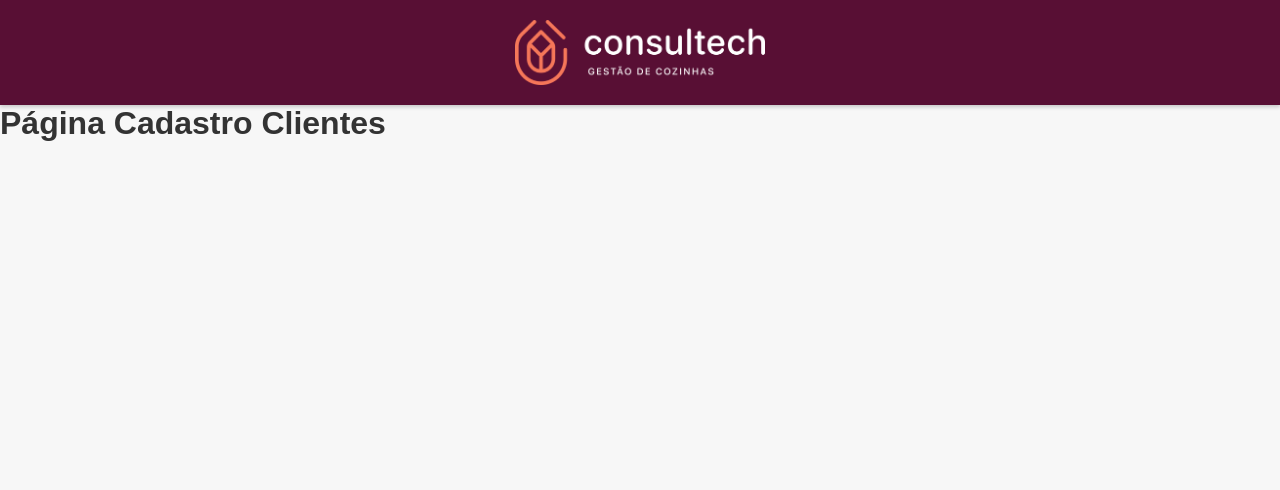
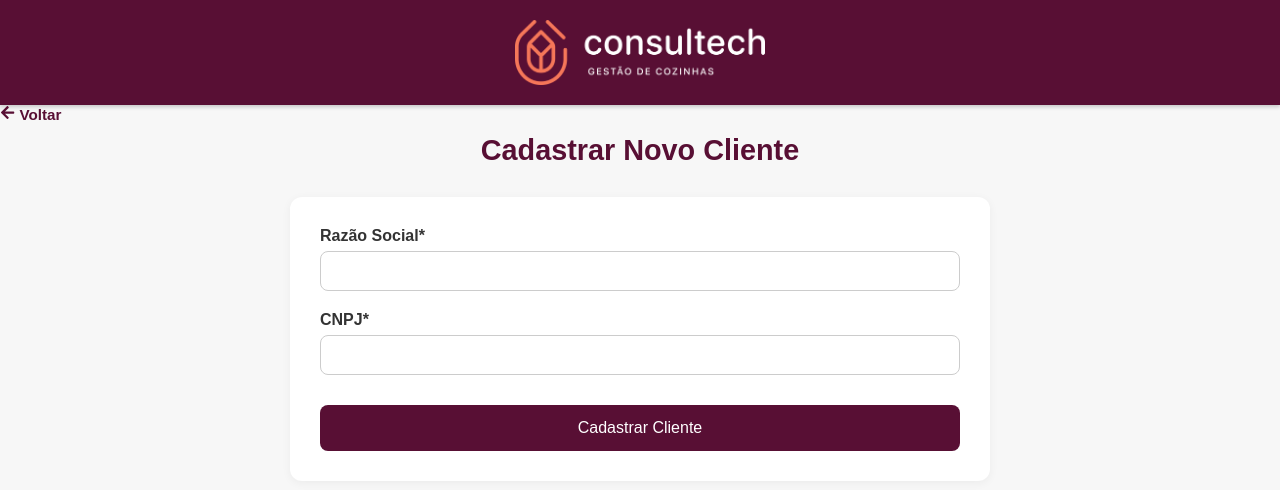
Before and after one commit to renatoft89/rto-auditorias, a React (Vite) app in the folder front-rto/: page /cadastro-clientes in a window 1280 px wide. Shown: the top 490 px of the page. Built offline with nearby package versions, Linux system fonts and the light colour scheme.

Commit message:
feat: TELA cadastro clientes

```diff
--- a/front-rto/src/App.jsx
+++ b/front-rto/src/App.jsx
@@ -1,6 +1,7 @@
 import { BrowserRouter, Routes, Route } from 'react-router-dom'
 import Cabecalho from './components/Cabecalho'
 import TelaInicial from './pages/TelaInicial'
+import CadastroClientes from './pages/CadastroClientes'
 
 function App() {
   return (
@@ -10,7 +11,7 @@ function App() {
         <Route path="/" element={<TelaInicial />} />
         <Route path='/login' element={<h1>Página de Login</h1>} />
         <Route path='/auditorias' element={<h1>Página Cadastro Usuários</h1>} />
-        <Route path='/cadastro-clientes' element={<h1>Página Cadastro Clientes</h1>} />
+        <Route path='/cadastro-clientes' element={ <CadastroClientes /> } />
       </Routes>
     </BrowserRouter>
   )
--- /dev/null
+++ b/front-rto/src/pages/CadastroClientes.jsx
@@ -0,0 +1,80 @@
+import React, { useState } from 'react';
+import { FaArrowLeft } from 'react-icons/fa';
+import '../styles/CadastroClientes/index.css'; // O CSS continua o mesmo
+
+// Antes de usar, instale a biblioteca de ícones:
+// npm install react-icons
+
+const CadastroClientes = () => {
+  // O estado agora reflete a estrutura da tabela 'clientes'
+  const [formData, setFormData] = useState({
+    razao_social: '',
+    cnpj: '',
+  });
+
+  const handleChange = (e) => {
+    const { name, value } = e.target;
+    setFormData((prevData) => ({
+      ...prevData,
+      [name]: value,
+    }));
+  };
+
+  const handleSubmit = (e) => {
+    e.preventDefault();
+    // Aqui você enviaria os dados (formData) para a sua API,
+    // que por sua vez salvaria no banco de dados.
+    console.log('Dados para salvar na tabela clientes:', formData);
+    alert('Cliente cadastrado com sucesso! (Verifique o console)');
+  };
+
+  return (
+    <div className="container">
+      <header className="topo">
+        <div className="voltar-wrapper">
+          {/* O link pode ser ajustado para a rota da sua aplicação */}
+          <a href="/" className="voltar">
+            <FaArrowLeft /> Voltar
+          </a>
+        </div>
+        <h1>Cadastrar Novo Cliente</h1>
+      </header>
+
+      <form id="formCadastroCliente" onSubmit={handleSubmit}>
+        {/* Campo para razao_social */}
+        <div className="campo">
+          <label htmlFor="razao_social">Razão Social*</label>
+          <input
+            type="text"
+            id="razao_social"
+            name="razao_social"
+            value={formData.razao_social}
+            onChange={handleChange}
+            required
+            maxLength="150"
+          />
+        </div>
+
+        {/* Campo para cnpj */}
+        <div className="campo">
+          <label htmlFor="cnpj">CNPJ*</label>
+          <input
+            type="text"
+            id="cnpj"
+            name="cnpj"
+            value={formData.cnpj}
+            onChange={handleChange}
+            required
+            maxLength="18"
+          />
+        </div>
+
+        <button type="submit" className="btn-enviar">
+          Cadastrar Cliente
+        </button>
+      </form>
+    </div>
+  );
+};
+
+export default CadastroClientes;
--- /dev/null
+++ b/front-rto/src/styles/CadastroClientes/index.css
@@ -0,0 +1,109 @@
+/* Cabeçalho */
+.topo {
+  display: flex;
+  flex-direction: column;
+  align-items: center;
+  margin-bottom: 30px;
+  gap: 10px;
+}
+
+.topo h1 {
+  font-size: 1.8rem;
+  color: #580f34;
+}
+
+.voltar {
+  text-decoration: none;
+  color: #580f34;
+  font-weight: bold;
+  font-size: 0.95rem;
+}
+
+.voltar i {
+  margin-right: 5px;
+}
+
+.voltar-wrapper {
+  align-self: flex-start;
+}
+
+/* Formulário */
+form {
+  background-color: #fff;
+  padding: 30px;
+  border-radius: 12px;
+  max-width: 700px;
+  margin: 0 auto;
+  box-shadow: 0 2px 10px rgba(0,0,0,0.05);
+}
+
+.campo {
+  margin-bottom: 20px;
+  display: flex;
+  flex-direction: column;
+}
+
+.campo label {
+  font-weight: bold;
+  margin-bottom: 6px;
+  color: #333;
+}
+
+.campo input,
+.campo select,
+.campo textarea {
+  padding: 10px;
+  border: 1px solid #ccc;
+  border-radius: 8px;
+  font-size: 1rem;
+}
+
+.campo input:focus,
+.campo select:focus,
+.campo textarea:focus {
+  outline: none;
+  border-color: #580f34;
+}
+
+/* Campos lado a lado */
+.campo-duplo {
+  display: flex;
+  gap: 20px;
+  flex-wrap: wrap;
+}
+
+.campo-duplo .campo {
+  flex: 1;
+  min-width: 200px;
+}
+
+/* Botão */
+.btn-enviar {
+  background-color: #580f34;
+  color: white;
+  border: none;
+  padding: 14px 20px;
+  font-size: 1rem;
+  border-radius: 8px;
+  cursor: pointer;
+  transition: background-color 0.3s ease;
+  width: 100%;
+  margin-top: 10px;
+}
+
+.btn-enviar:hover {
+  background-color: #85104a;
+}
+
+/* Responsivo */
+@media (max-width: 600px) {
+  .topo {
+    flex-direction: column;
+    align-items: flex-start;
+    gap: 10px;
+  }
+
+  .topo h1 {
+    font-size: 1.5rem;
+  }
+}
```
Also changed, not shown: front-rto/package.json (+10 -0 lines), front-rto/src/api/api.js (added, +7 -0 lines), front-rto/src/exemplo.env.txt (added), 2 other files (tests, documents, lock files or other folders).
